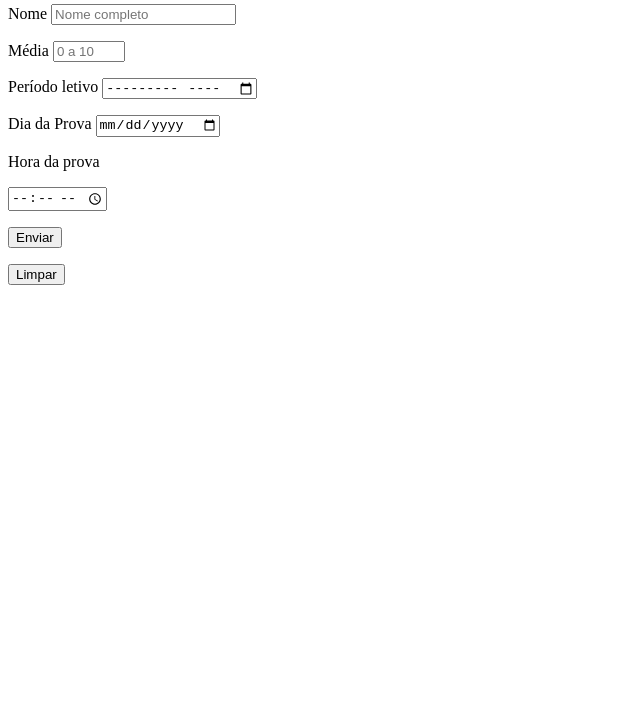
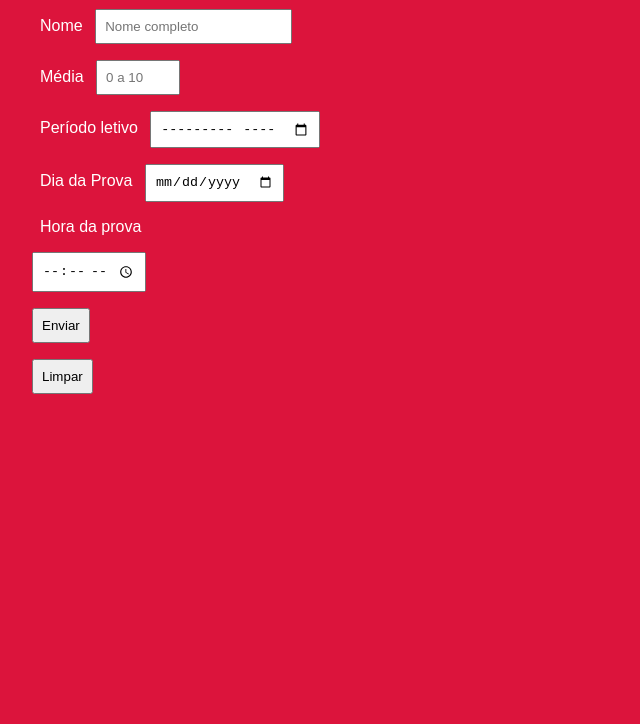
Before and after one commit to Thais286/Formulario, a plain HTML site: page form003.html in a window 1280 px wide. Shown: the part 76-800 px from the top of the page, without its empty margins (0-640 px from the left). Drawn offline with Linux system fonts and the light colour scheme.

```diff
--- a/form003.html
+++ b/form003.html
@@ -5,6 +5,22 @@
     <meta name="viewport" content="width=device-width, initial-scale=1.0">
     <title>Formulário</title>
 </head>
+
+<style>
+
+    *{
+        margin: 0px;
+        padding:8px;
+    }
+
+    body{
+        font-family: Arial, Helvetica, sans-serif;
+
+        background-color: crimson;
+        color: white;
+    }
+
+</style>
 <body>
     <h1>Teste de formulário</h1>
 
```
Also changed, not shown: 1 other file.
